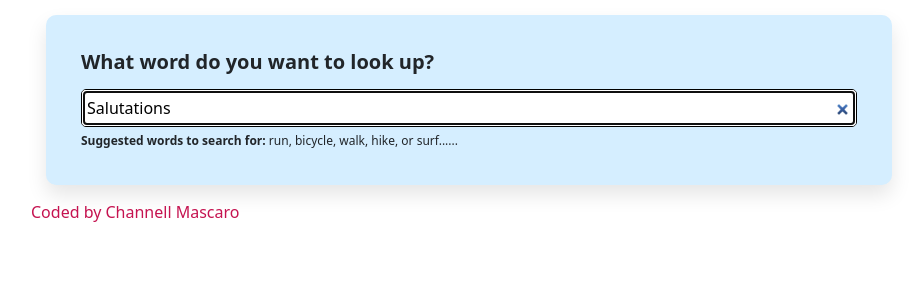
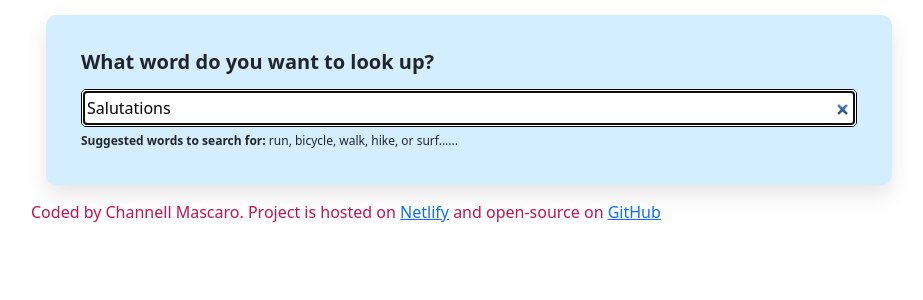
Before and after one commit to cwilly89/dictionary-project, a React (Create React App) app: page / in a window 1280 px wide. Shown: the top 300 px of the page, without its empty margins (171-1094 px from the left). Built offline with nearby package versions, Linux system fonts and the light colour scheme; no server answers.

Commit message:
change the project title and added netlify link and Github

```diff
--- a/public/index.html
+++ b/public/index.html
@@ -24,7 +24,7 @@
       work correctly both with client-side routing and a non-root public URL.
       Learn how to configure a non-root public URL by running `npm run build`.
     -->
-    <title>React App</title>
+    <title>Dictionary App</title>
   </head>
   <body>
     <noscript>You need to enable JavaScript to run this app.</noscript>
--- a/src/App.js
+++ b/src/App.js
@@ -8,7 +8,12 @@ export default function App() {
     <div className="App">
       <div className="container">
         <Dictionary defaultKeyword="Salutations" />
-        <footer>Coded by Channell Mascaro</footer>
+        <footer>
+          Coded by Channell Mascaro. Project is hosted on{" "}
+          <a href="https://pensive-lichterman-1b7aba.netlify.app"> Netlify</a>{" "}
+          and open-source on{" "}
+          <a href="https://github.com/cwilly89/dictionary-project">GitHub </a>
+        </footer>
       </div>
     </div>
   );
```
